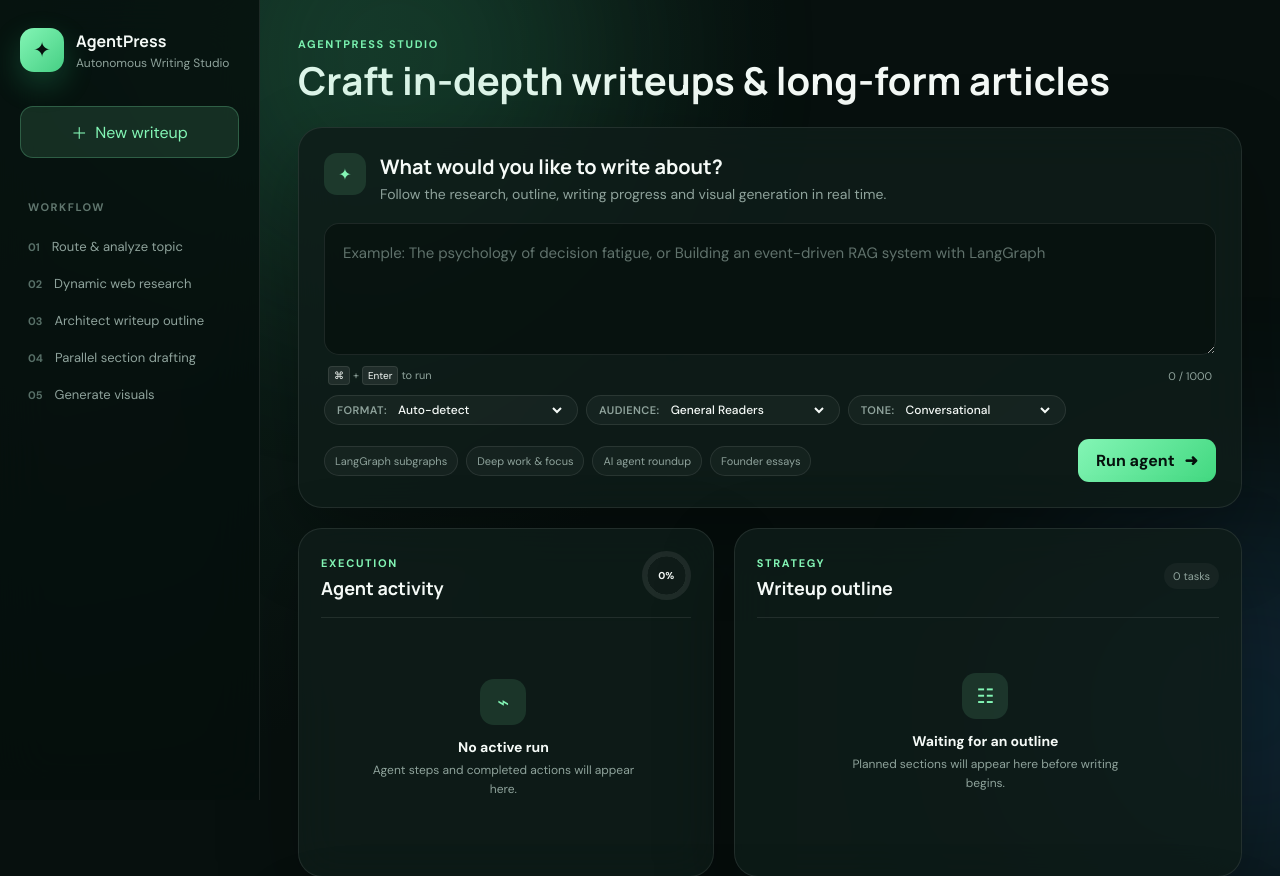
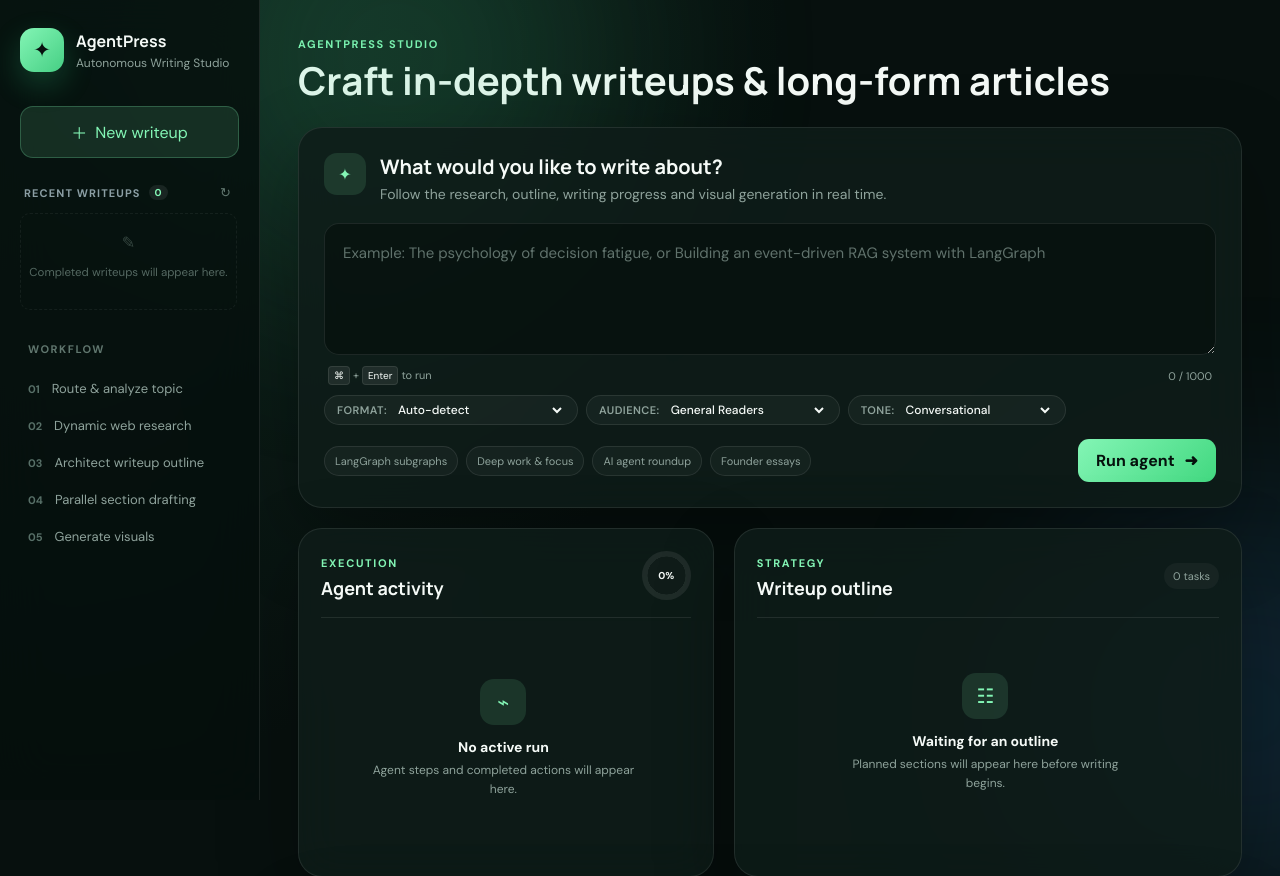
Before and after one commit to PrathmeshRanjan/AgentPress, a FastAPI app: page / in a window 1280 px wide. Shown: the top 876 px of the page. Run offline with FastAPI, Linux system fonts and the light colour scheme; data that the repository does not hold is empty; some libraries are stand-ins or nearby versions.

Commit message:
Add Previous Writeups Library with sidebar access, metadata discovery, and one-click preview restoration

```diff
--- a/app.py
+++ b/app.py
@@ -2,7 +2,10 @@ from __future__ import annotations
 
 import json
 import logging
+import re
+import shutil
 import uuid
+from datetime import datetime, timezone
 from pathlib import Path
 from typing import Any, Generator, Optional
 
@@ -230,17 +233,28 @@ def get_plan_task_map(
     return task_map
 
 
+def extract_title_from_markdown(markdown: str) -> str:
+    """Extract the first H1 heading from markdown text, or provide a clean default."""
+    for line in (markdown or "").splitlines():
+        line = line.strip()
+        if line.startswith("# "):
+            clean = line[2:].strip()
+            if clean:
+                return clean
+    return "Untitled Writeup"
+
+
 def save_final_markdown(
     run_id: str,
     markdown: str,
+    topic: str = "",
+    genre: str = "",
+    audience: str = "",
+    tone: str = "",
 ) -> Path:
     """
-    Save a predictable copy of the generated Markdown.
-
-    This does not change backend.py. The backend can continue
-    saving its original title-based Markdown file.
+    Save the generated Markdown writeup and persist structured metadata for history browsing.
     """
-
     run_directory = OUTPUTS_DIR / run_id
     run_directory.mkdir(
         parents=True,
@@ -258,6 +272,32 @@ def save_final_markdown(
         markdown,
         encoding="utf-8",
     )
+
+    # Calculate statistics & extract title
+    words = len(re.findall(r"\b\w+\b", markdown))
+    read_time = max(1, round(words / 220))
+    title = extract_title_from_markdown(markdown)
+
+    # Save meta.json for library browsing
+    meta = {
+        "run_id": run_id,
+        "title": title,
+        "topic": topic or title,
+        "genre": genre or "auto",
+        "audience": audience or "",
+        "tone": tone or "",
+        "word_count": words,
+        "read_time_minutes": read_time,
+        "created_at": datetime.now(timezone.utc).isoformat(),
+        "download_url": f"/api/runs/{run_id}/download",
+    }
+    try:
+        (run_directory / "meta.json").write_text(
+            json.dumps(meta, indent=2),
+            encoding="utf-8",
+        )
+    except Exception as err:
+        logger.warning("Could not save meta.json for run %s: %s", run_id, err)
 
     return output_file
 
@@ -738,6 +778,10 @@ def stream_workflow(
         save_final_markdown(
             run_id=run_id,
             markdown=final_markdown,
+            topic=topic,
+            genre=genre,
+            audience=audience,
+            tone=tone,
         )
 
         yield create_sse_event(
@@ -895,6 +939,129 @@ def download_markdown(run_id: str):
     )
 
 
+# ---------------------------------------------------------
+# History & Previous Writeups Endpoints
+# ---------------------------------------------------------
+@app.get("/api/history")
+def get_history():
+    """
+    Returns a list of completed writeups from OUTPUTS_DIR, sorted newest first.
+    """
+    history_items = []
+    if not OUTPUTS_DIR.exists():
+        return []
+
+    for run_dir in OUTPUTS_DIR.iterdir():
+        if not run_dir.is_dir():
+            continue
+
+        run_id = run_dir.name
+        writeup_file = run_dir / "writeup.md"
+        if not writeup_file.is_file():
+            writeup_file = run_dir / "blog.md"
+        if not writeup_file.is_file():
+            continue
+
+        meta_file = run_dir / "meta.json"
+        if meta_file.is_file():
+            try:
+                meta = json.loads(meta_file.read_text(encoding="utf-8"))
+                history_items.append(meta)
+                continue
+            except Exception:
+                pass
+
+        # If meta.json doesn't exist yet, reconstruct dynamically from markdown file
+        try:
+            content = writeup_file.read_text(encoding="utf-8")
+            title = extract_title_from_markdown(content)
+            words = len(re.findall(r"\b\w+\b", content))
+            mtime = writeup_file.stat().st_mtime
+            created_at = datetime.fromtimestamp(mtime, tz=timezone.utc).isoformat()
+            history_items.append({
+                "run_id": run_id,
+                "title": title,
+                "topic": title,
+                "genre": "auto",
+                "audience": "",
+                "tone": "",
+                "word_count": words,
+                "read_time_minutes": max(1, round(words / 220)),
+                "created_at": created_at,
+                "download_url": f"/api/runs/{run_id}/download",
+            })
+        except Exception as err:
+            logger.warning("Could not read writeup for run %s: %s", run_id, err)
+
+    # Sort newest first
+    history_items.sort(key=lambda x: x.get("created_at", ""), reverse=True)
+    return history_items
+
+
+@app.get("/api/runs/{run_id}")
+def get_run_details(run_id: str):
+    """
+    Returns the markdown content and metadata of a specific writeup for preview restoration.
+    """
+    safe_run_id = "".join(
+        c for c in run_id if c.isalnum() or c in {"-", "_"}
+    )
+    if safe_run_id != run_id:
+        raise HTTPException(status_code=400, detail="Invalid run ID.")
+
+    run_dir = OUTPUTS_DIR / safe_run_id
+    writeup_file = run_dir / "writeup.md"
+    if not writeup_file.is_file():
+        writeup_file = run_dir / "blog.md"
+    if not writeup_file.is_file():
+        raise HTTPException(status_code=404, detail="Writeup not found.")
+
+    markdown = writeup_file.read_text(encoding="utf-8")
+    title = extract_title_from_markdown(markdown)
+    words = len(re.findall(r"\b\w+\b", markdown))
+
+    meta = {}
+    meta_file = run_dir / "meta.json"
+    if meta_file.is_file():
+        try:
+            meta = json.loads(meta_file.read_text(encoding="utf-8"))
+        except Exception:
+            pass
+
+    return {
+        "run_id": safe_run_id,
+        "title": meta.get("title") or title,
+        "topic": meta.get("topic") or title,
+        "genre": meta.get("genre") or "auto",
+        "audience": meta.get("audience") or "",
+        "tone": meta.get("tone") or "",
+        "markdown": markdown,
+        "word_count": meta.get("word_count") or words,
+        "read_time_minutes": meta.get("read_time_minutes") or max(1, round(words / 220)),
+        "created_at": meta.get("created_at") or datetime.fromtimestamp(writeup_file.stat().st_mtime, tz=timezone.utc).isoformat(),
+        "download_url": f"/api/runs/{safe_run_id}/download",
+    }
+
+
+@app.delete("/api/runs/{run_id}")
+def delete_run(run_id: str):
+    """
+    Deletes a completed writeup from disk storage.
+    """
+    safe_run_id = "".join(
+        c for c in run_id if c.isalnum() or c in {"-", "_"}
+    )
+    if safe_run_id != run_id:
+        raise HTTPException(status_code=400, detail="Invalid run ID.")
+
+    run_dir = OUTPUTS_DIR / safe_run_id
+    if not run_dir.exists():
+        raise HTTPException(status_code=404, detail="Writeup not found.")
+
+    shutil.rmtree(run_dir, ignore_errors=True)
+    return {"status": "deleted", "run_id": safe_run_id}
+
+
 
 
 if __name__ == "__main__":
--- a/static/css/style.css
+++ b/static/css/style.css
@@ -207,9 +207,178 @@ button {
     background: rgba(131, 245, 181, 0.18);
 }
 
+/* =========================================================
+   Sidebar Recent Writeups Library
+   ========================================================= */
+.sidebar-history {
+    margin-top: 24px;
+    display: flex;
+    flex-direction: column;
+}
+
+.history-header {
+    display: flex;
+    align-items: center;
+    justify-content: space-between;
+    margin-bottom: 10px;
+    padding: 0 4px;
+}
+
+.history-title-wrap {
+    display: flex;
+    align-items: center;
+    gap: 8px;
+}
+
+.history-title {
+    color: #8b9ea4;
+    font-size: 11px;
+    font-weight: 700;
+    letter-spacing: 0.1em;
+    text-transform: uppercase;
+}
+
+.history-count {
+    background: rgba(255, 255, 255, 0.08);
+    color: var(--primary);
+    font-size: 10px;
+    font-weight: 700;
+    padding: 1px 6px;
+    border-radius: 9999px;
+}
+
+.history-refresh-btn {
+    background: transparent;
+    border: none;
+    color: #60766e;
+    font-size: 13px;
+    cursor: pointer;
+    padding: 2px 4px;
+    border-radius: 4px;
+    transition: all 150ms ease;
+}
+
+.history-refresh-btn:hover {
+    color: var(--text);
+    transform: rotate(90deg);
+}
+
+.history-list {
+    display: flex;
+    flex-direction: column;
+    gap: 6px;
+    max-height: 240px;
+    overflow-y: auto;
+    padding-right: 2px;
+}
+
+.history-list::-webkit-scrollbar {
+    width: 4px;
+}
+
+.history-list::-webkit-scrollbar-thumb {
+    background: rgba(255, 255, 255, 0.1);
+    border-radius: 4px;
+}
+
+.history-empty {
+    padding: 18px 8px;
+    text-align: center;
+    color: #556962;
+    font-size: 11.5px;
+    border: 1px dashed rgba(255, 255, 255, 0.06);
+    border-radius: var(--radius-small);
+}
+
+.history-empty-icon {
+    display: block;
+    font-size: 16px;
+    margin-bottom: 4px;
+    opacity: 0.6;
+}
+
+.history-item {
+    display: flex;
+    flex-direction: column;
+    gap: 4px;
+    padding: 9px 11px;
+    background: rgba(255, 255, 255, 0.025);
+    border: 1px solid rgba(255, 255, 255, 0.05);
+    border-radius: 10px;
+    cursor: pointer;
+    text-decoration: none;
+    transition: all 160ms ease;
+    position: relative;
+}
+
+.history-item:hover {
+    background: rgba(255, 255, 255, 0.06);
+    border-color: rgba(131, 245, 181, 0.3);
+    transform: translateX(2px);
+}
+
+.history-item.active {
+    background: rgba(131, 245, 181, 0.09);
+    border-color: rgba(131, 245, 181, 0.45);
+}
+
+.history-item-top {
+    display: flex;
+    align-items: flex-start;
+    justify-content: space-between;
+    gap: 6px;
+}
+
+.history-item-title {
+    color: var(--text);
+    font-size: 12px;
+    font-weight: 600;
+    line-height: 1.4;
+    display: -webkit-box;
+    -webkit-line-clamp: 2;
+    -webkit-box-orient: vertical;
+    overflow: hidden;
+    text-overflow: ellipsis;
+}
+
+.history-item-meta {
+    display: flex;
+    align-items: center;
+    gap: 8px;
+    font-size: 10.5px;
+    color: var(--muted);
+}
+
+.history-badge {
+    color: var(--primary);
+    background: rgba(131, 245, 181, 0.1);
+    padding: 1px 5px;
+    border-radius: 4px;
+    font-weight: 600;
+}
+
+.history-item-del {
+    background: transparent;
+    border: none;
+    color: #60766e;
+    font-size: 11px;
+    cursor: pointer;
+    padding: 0 3px;
+    border-radius: 3px;
+    opacity: 0;
+    transition: all 150ms ease;
+}
+
+.history-item:hover .history-item-del {
+    opacity: 1;
+}
+
+.history-item-del:hover {
+    color: #ff6b6b;
+}
 
 .workflow-menu {
-    margin-top: 42px;
+    margin-top: 32px;
 }
 
 
--- a/static/js/app.js
+++ b/static/js/app.js
@@ -69,6 +69,12 @@ const downloadButton = document.getElementById("downloadButton");
 const healthDot = document.getElementById("healthDot");
 const healthText = document.getElementById("healthText");
 const toast = document.getElementById("toast");
+
+// Sidebar history library
+const historyList = document.getElementById("historyList");
+const historyEmpty = document.getElementById("historyEmpty");
+const historyCount = document.getElementById("historyCount");
+const refreshHistoryButton = document.getElementById("refreshHistoryButton");
 
 // --- Runtime State Variables ---
 let abortController = null; // Active AbortController instance for canceling requests
@@ -583,6 +589,9 @@ function displayFinalResult(event) {
     }
     updateProgress(100);
 
+    // Refresh history list so the new writeup appears in sidebar
+    loadHistory();
+
     // Smooth-scroll down to deliverable
     document.getElementById("resultCard").scrollIntoView({
         behavior: "smooth",
@@ -934,6 +943,157 @@ async function checkHealth() {
     }
 }
 
+// ============================================================================
+// 14. Sidebar History & Library Management
+// ============================================================================
+
+function formatRelativeTime(isoString) {
+    if (!isoString) return "Recently";
+    try {
+        const date = new Date(isoString);
+        const now = new Date();
+        const diffSeconds = Math.floor((now - date) / 1000);
+
+        if (diffSeconds < 60) return "Just now";
+        const diffMinutes = Math.floor(diffSeconds / 60);
+        if (diffMinutes < 60) return `${diffMinutes}m ago`;
+        const diffHours = Math.floor(diffMinutes / 60);
+        if (diffHours < 24) return `${diffHours}h ago`;
+        const diffDays = Math.floor(diffHours / 24);
+        if (diffDays === 1) return "Yesterday";
+        if (diffDays < 7) return `${diffDays}d ago`;
+
+        return date.toLocaleDateString(undefined, { month: "short", day: "numeric" });
+    } catch {
+        return "Earlier";
+    }
+}
+
+async function loadHistory() {
+    if (!historyList) return;
+
+    try {
+        const res = await fetch("/api/history");
+        if (!res.ok) return;
+        const items = await res.json();
+
+        if (historyCount) {
+            historyCount.textContent = String(items.length);
+        }
+
+        if (!items || items.length === 0) {
+            historyList.innerHTML = `
+                <div id="historyEmpty" class="history-empty">
+                    <span class="history-empty-icon">✎</span>
+                    <p>Completed writeups will appear here.</p>
+                </div>
+            `;
+            return;
+        }
+
+        historyList.innerHTML = "";
+        items.forEach((item) => {
+            const card = document.createElement("div");
+            card.className = "history-item";
+            card.dataset.runId = item.run_id;
+
+            const wordsText = item.word_count ? `${Math.round(item.word_count / 100) / 10}k words` : "";
+            const relTime = formatRelativeTime(item.created_at);
+
+            card.innerHTML = `
+                <div class="history-item-top">
+                    <span class="history-item-title">${escapeHtml(item.title || item.topic || "Untitled Writeup")}</span>
+                    <button type="button" class="history-item-del" title="Delete writeup">✕</button>
+                </div>
+                <div class="history-item-meta">
+                    <span>${escapeHtml(relTime)}</span>
+                    ${wordsText ? `<span class="history-badge">${wordsText}</span>` : ""}
+                </div>
+            `;
+
+            // Click to load article
+            card.addEventListener("click", (e) => {
+                if (e.target.closest(".history-item-del")) return;
+                openPreviousWriteup(item.run_id);
+            });
+
+            // Delete button
+            const delBtn = card.querySelector(".history-item-del");
+            delBtn?.addEventListener("click", (e) => {
+                e.stopPropagation();
+                deletePreviousWriteup(item.run_id);
+            });
+
+            historyList.appendChild(card);
+        });
+    } catch (err) {
+        console.warn("Could not load writeup history:", err);
+    }
+}
+
+async function openPreviousWriteup(runId) {
+    if (!runId) return;
+
+    try {
+        // Highlight active item in sidebar
+        document.querySelectorAll(".history-item").forEach((el) => {
+            el.classList.toggle("active", el.dataset.runId === runId);
+        });
+
+        showToast("Loading previous writeup...");
+
+        const res = await fetch(`/api/runs/${runId}`);
+        if (!res.ok) {
+            showToast("Failed to load writeup.");
+            return;
+        }
+
+        const data = await res.json();
+
+        // Switch to Preview tab
+        tabPreview.click();
+
+        // Render into deliverable pane
+        displayFinalResult({
+            markdown: data.markdown,
+            download_url: data.download_url,
+        });
+
+        // Set topic input to article topic
+        if (topicInput && data.topic) {
+            topicInput.value = data.topic;
+            charCounter.textContent = `${data.topic.length} / 1000`;
+        }
+
+        showToast(`Opened: ${data.title}`);
+    } catch (err) {
+        console.error("Error opening previous writeup:", err);
+        showToast("Error opening writeup.");
+    }
+}
+
+async function deletePreviousWriteup(runId) {
+    if (!confirm("Are you sure you want to delete this saved writeup?")) return;
+
+    try {
+        const res = await fetch(`/api/runs/${runId}`, { method: "DELETE" });
+        if (res.ok) {
+            showToast("Writeup deleted.");
+            loadHistory();
+        } else {
+            showToast("Failed to delete.");
+        }
+    } catch {
+        showToast("Error deleting writeup.");
+    }
+}
+
+refreshHistoryButton?.addEventListener("click", () => {
+    loadHistory();
+    showToast("Refreshed writeup library.");
+});
+
 // Initial bootstrap on page load
 resetInterface();
 checkHealth();
+loadHistory();
--- a/templates/index.html
+++ b/templates/index.html
@@ -65,6 +65,30 @@
                 <span>＋</span>
                 New writeup
             </button>
+
+            <section class="sidebar-history">
+                <div class="history-header">
+                    <div class="history-title-wrap">
+                        <span class="history-title">Recent Writeups</span>
+                        <span id="historyCount" class="history-count">0</span>
+                    </div>
+                    <button
+                        id="refreshHistoryButton"
+                        class="history-refresh-btn"
+                        type="button"
+                        title="Refresh previous writeups"
+                    >
+                        ↻
+                    </button>
+                </div>
+
+                <div id="historyList" class="history-list">
+                    <div id="historyEmpty" class="history-empty">
+                        <span class="history-empty-icon">✎</span>
+                        <p>Completed writeups will appear here.</p>
+                    </div>
+                </div>
+            </section>
 
             <div class="workflow-menu">
                 <p>Workflow</p>
```
Also changed, not shown: 1 other file.
